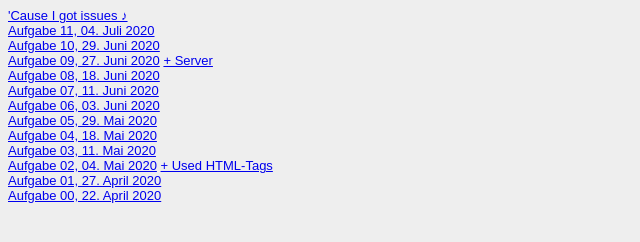
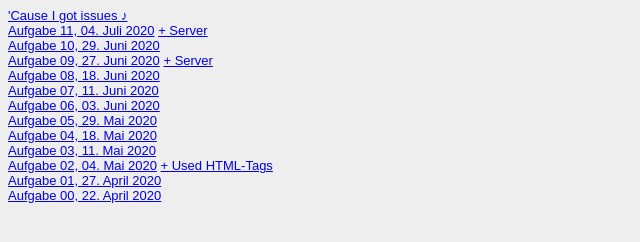
Before and after one commit to danielmeisler/GIS-SoSe-2020, a website: page Steckbrief/steckbrief.htm in a window 1280 px wide. Shown: the full height of the page, 0-640 px from the left. Drawn offline with Linux system fonts and the light colour scheme.

Commit message:
Steckbrief Server aktualisiert

```diff
--- a/Steckbrief/steckbrief.htm
+++ b/Steckbrief/steckbrief.htm
@@ -16,6 +16,7 @@ body {
 	<br>
 	<!-- Hier die Links zu den gelösten Aufgaben einstellen, aktuelle oben, alte stehen lassen! Format: Aufgabenbezeichnung, Datum -->
 	<a href="https://danielmeisler.github.io/GIS-SoSe-2020/Aufgabe11/index.html" target="_blank">Aufgabe 11, 04. Juli 2020</a>
+	<a href="https://github.com/danielmeisler/GIS-SoSe-2020/blob/master/Aufgabe11/server.ts" target="_blank">+ Server</a>
 	<br>
 	<a href="https://mongodbnetbrowser.herokuapp.com/?u=dbUser&p=pw123&a=gis-sose2020-vjhd2.mongodb.net&n=Test&c=Students" target="_blank">Aufgabe 10, 29. Juni 2020</a>
 	<br>
```
